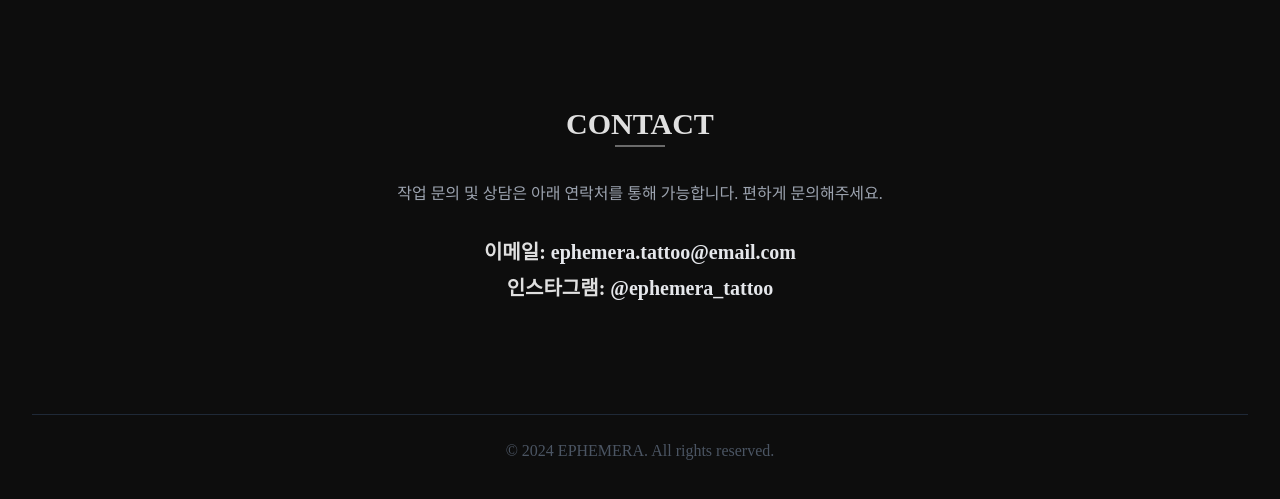
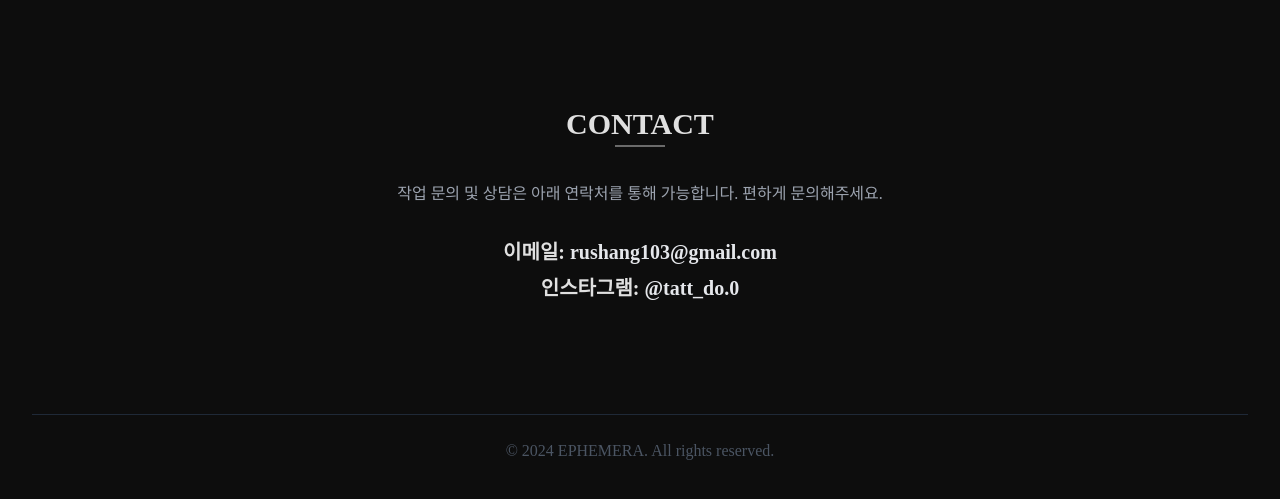
Before and after one commit to doyoung103/doyoung_contact, a plain HTML site: page index.html in a window 1280 px wide. Shown: the part 1602-2101 px from the top of the page. Drawn offline with nearby package versions, Linux system fonts and the light colour scheme; a web font is replaced by a local one.

Commit message:
Update index.html

```diff
--- a/index.html
+++ b/index.html
@@ -135,8 +135,8 @@
                 작업 문의 및 상담은 아래 연락처를 통해 가능합니다. 편하게 문의해주세요.
             </p>
             <div class="mt-8">
-                <p class="text-xl font-semibold">이메일: <a href="mailto:ephemera.tattoo@email.com" class="text-gray-200 hover:text-white transition-colors">ephemera.tattoo@email.com</a></p>
-                <p class="text-xl font-semibold mt-2">인스타그램: <a href="#" class="text-gray-200 hover:text-white transition-colors">@ephemera_tattoo</a></p>
+                <p class="text-xl font-semibold">이메일: <a href="mailto:rushang103@gmail.com" class="text-gray-200 hover:text-white transition-colors">rushang103@gmail.com</a></p>
+                <p class="text-xl font-semibold mt-2">인스타그램: <a href="https://www.instagram.com/tatt_do.0/" class="text-gray-200 hover:text-white transition-colors">@tatt_do.0</a></p>
             </div>
         </section>
     </main>
```
